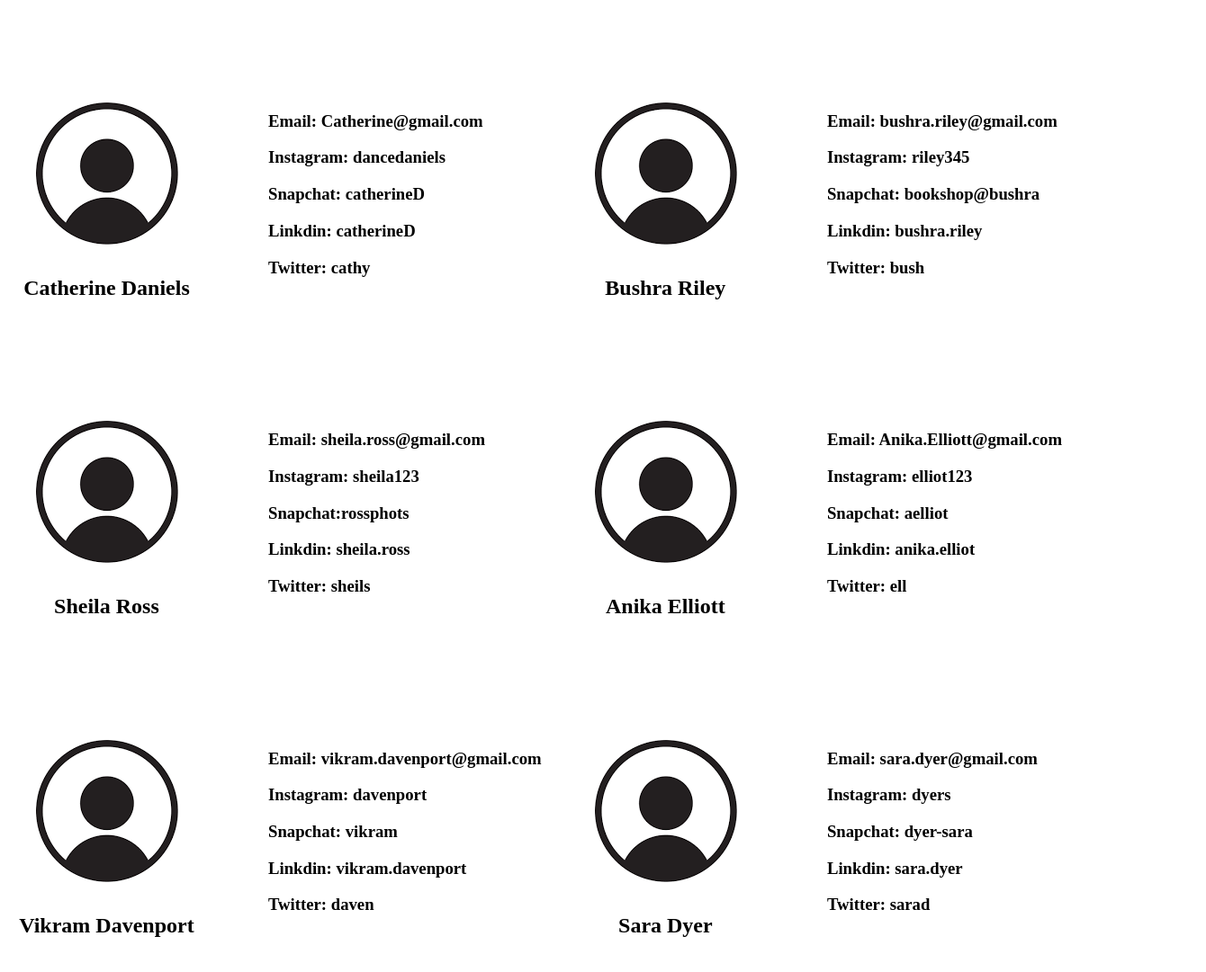
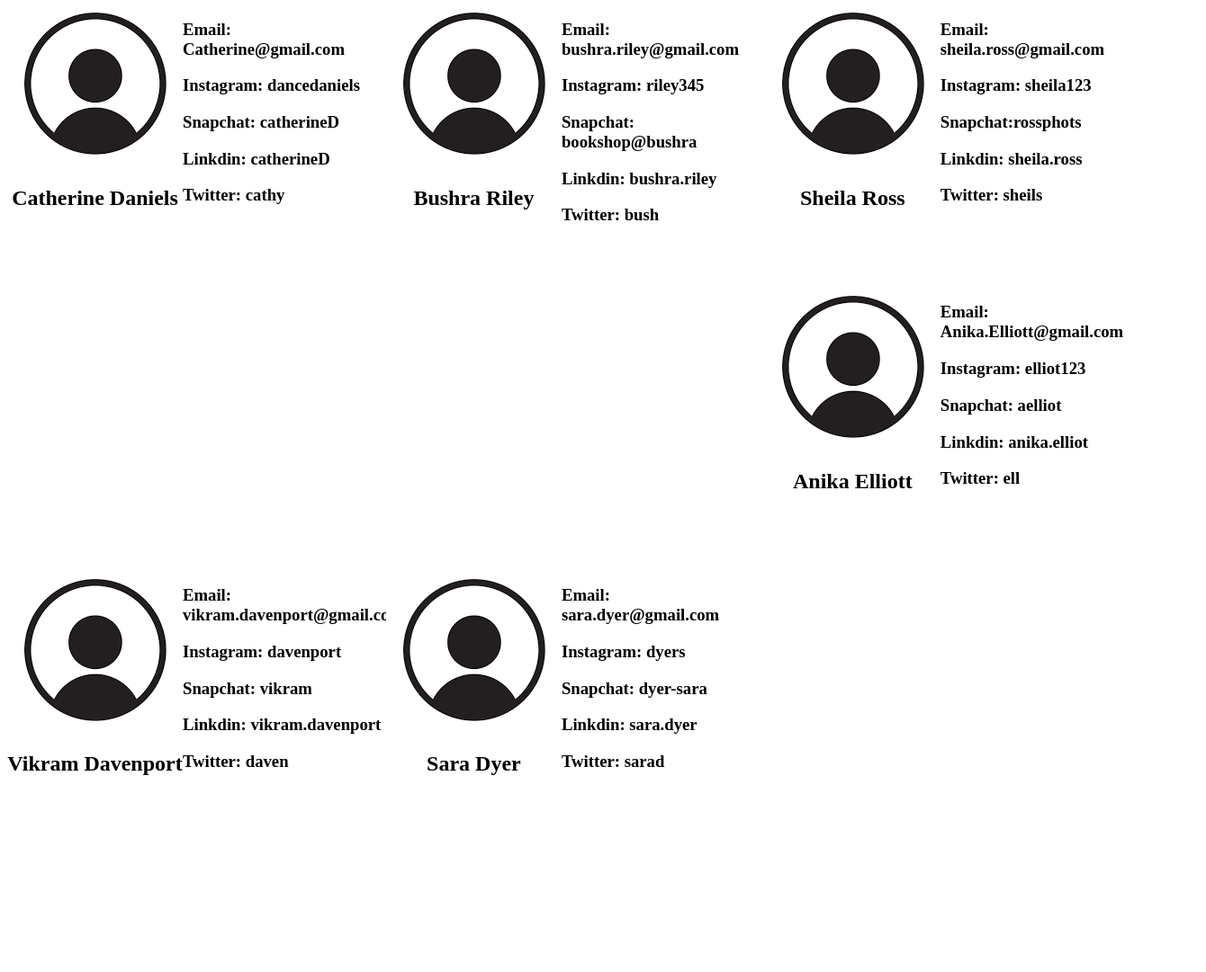
Before and after one commit to noastrupinsky/waldos-world, a plain HTML site: page contact_sheet/sheet_dummy.html in a window 1280 px wide. Shown: the part 77-1158 px from the top of the page at 90% size, 1340 px wide, since content can reach past the window. After the commit the page ends 1024 px from the top, so only its background shows below. Drawn offline with Linux system fonts and the light colour scheme.

Commit message:
fixed contact sheet

```diff
--- a/contact_sheet/contact_sheet.css
+++ b/contact_sheet/contact_sheet.css
@@ -8,41 +8,18 @@ body{
 }
 
 .column{
+  display: flex;
   width: 33.3%;
   float:left;
-  padding: 100px;
-  position: relative;
-  right:200px;
-  /* top: 100px; */
-  /* bottom: 100px; */
+  padding-bottom: 4em;
+
 
 
 }
-.column2{
-  width: 33.3%;
-  float:left;
-  padding: 100px;
-  position: relative;
-  right:200px;
-  /* top: 100px; */
-   bottom: 300px;
-}
-.column3{
-  width: 33.3%;
-  float:left;
-  padding: 100px;
-  position: relative;
-  right:200px;
-  /* top: 100px; */
-   bottom: 600px;
-}
-
 
 .info{
 text-align: left;
-position: relative;
-left: 390px;
-bottom: 230px;
+
 }
 
 
--- a/contact_sheet/sheet_dummy.html
+++ b/contact_sheet/sheet_dummy.html
@@ -13,8 +13,10 @@
     <h1>Class of 2020</h1>
 
     <div class = "column">
+      <div id = "profile_name">
       <img src = "profile_icon.png">
       <h2>Catherine Daniels</h2>
+      </div>
       <div class = "info">
         <h3>Email: Catherine@gmail.com</h3>
         <h3>Instagram: dancedaniels</h3>
@@ -26,8 +28,9 @@
     </div>
 
     <div class = "column">
+        <div id = "profile_name">
       <img src = "profile_icon.png">
-      <h2> Bushra Riley</h2>
+      <h2> Bushra Riley</h2>  </div>
       <div class = "info">
         <h3>Email: bushra.riley@gmail.com</h3>
         <h3>Instagram: riley345</h3>
@@ -39,9 +42,11 @@
     </div>
 
 
-    <div class = "column2">
+    <div class = "column">
+        <div id = "profile_name">
       <img src = "profile_icon.png">
       <h2>Sheila Ross</h2>
+        </div>
       <div class = "info">
         <h3>Email: sheila.ross@gmail.com</h3>
         <h3>Instagram: sheila123</h3>
@@ -52,9 +57,11 @@
       </div>
     </div>
 
-    <div class = "column2">
+    <div class = "column">
+        <div id = "profile_name">
       <img src = "profile_icon.png">
       <h2> Anika Elliott</h2>
+        </div>
       <div class = "info">
         <h3>Email: Anika.Elliott@gmail.com</h3>
         <h3>Instagram: elliot123</h3>
@@ -65,9 +72,11 @@
       </div>
     </div>
 
-    <div class = "column3">
+    <div class = "column">
+        <div id = "profile_name">
       <img src = "profile_icon.png">
       <h2>Vikram Davenport</h2>
+        </div>
       <div class = "info">
         <h3>Email: vikram.davenport@gmail.com</h3>
         <h3>Instagram: davenport</h3>
@@ -78,9 +87,11 @@
       </div>
     </div>
 
-    <div class = "column3">
+    <div class = "column">
+        <div id = "profile_name">
       <img src = "profile_icon.png">
       <h2> Sara Dyer</h2>
+      </div>
       <div class = "info">
         <h3>Email: sara.dyer@gmail.com</h3>
         <h3>Instagram: dyers</h3>
--- a/styles.css
+++ b/styles.css
@@ -30,7 +30,7 @@ body {
 
 .row{
   display: flex;
-  justify-content: space-around;
+  justify-content: space-evenly;
   padding-bottom: 5em;
   flex-wrap: wrap;
 }
```
Also changed, not shown: contact_sheet/RBC.html (+1 -1 lines), welcome_page/welcome.css (+15 -13 lines).
